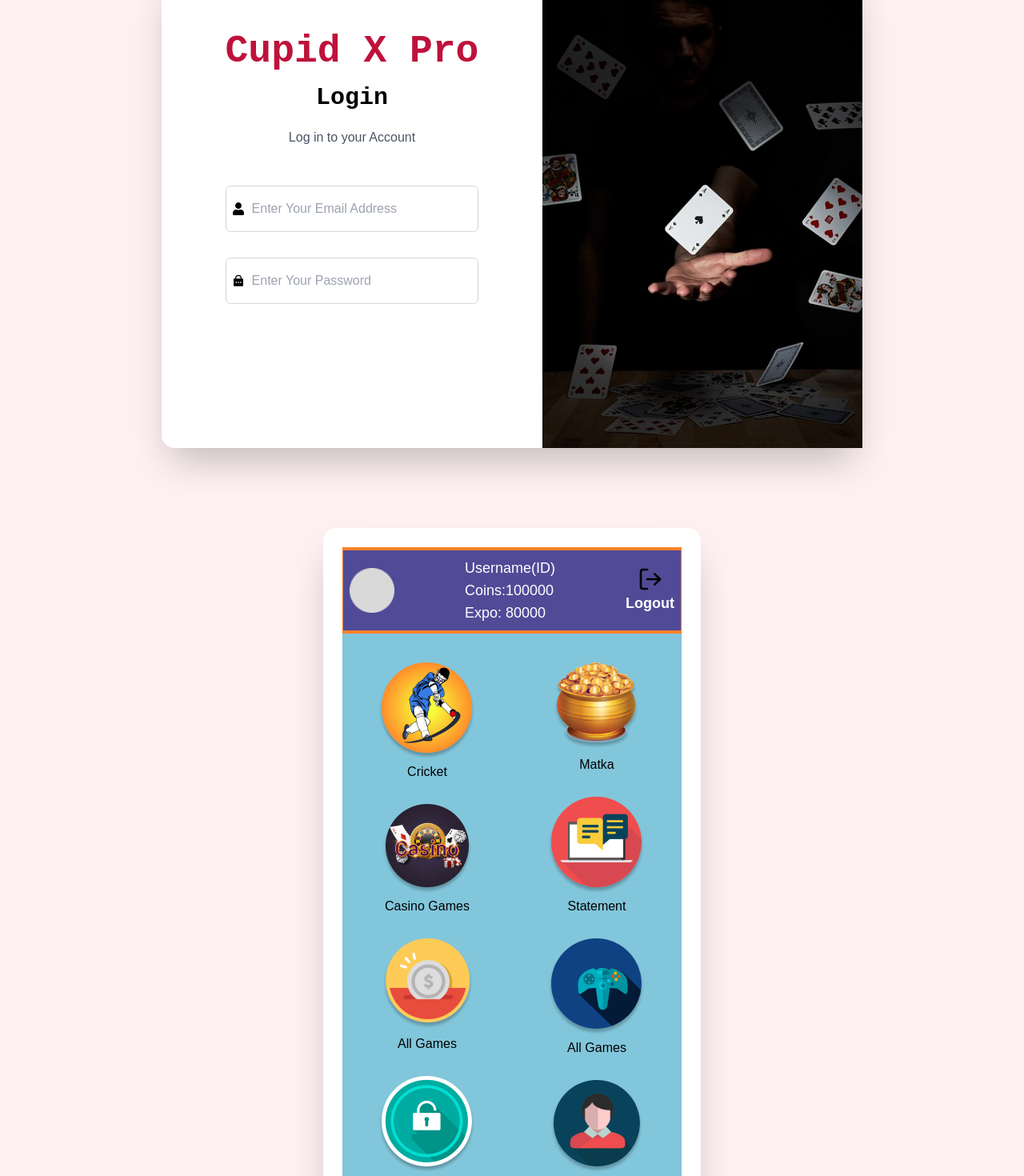
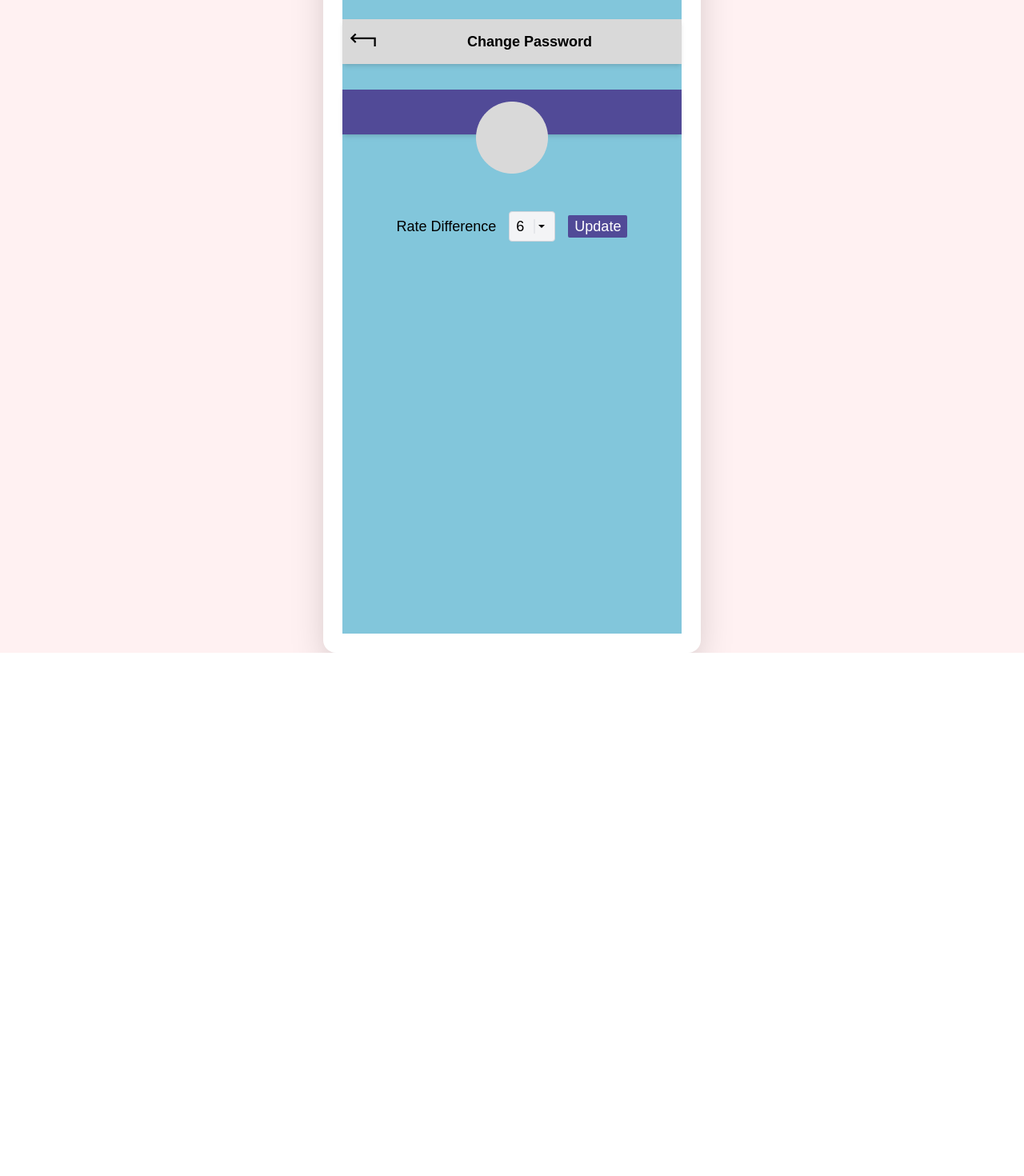
Before and after one commit to visioninhope/9xpro-betting-site, a React (Vite) app: page /myprofile in a window 1280 px wide. Shown: the part 140-1610 px from the top of the page at 80% size. After the commit the page ends 956 px from the top, so only its background shows below. Built offline with nearby package versions, Linux system fonts and the light colour scheme.

Commit message:
Pages connected with Link component from React Router DOM

```diff
--- a/src/App.jsx
+++ b/src/App.jsx
@@ -8,32 +8,38 @@ import Header from "./components/Header.jsx";
 import Allgames from "./pages/Allgames.jsx";
 import Ledger from "./pages/Ledger.jsx";
 import ChangePassword from "./pages/ChangePassword.jsx";
+import Profile from "./pages/Profile.jsx";
 
 import { BrowserRouter, Routes, Route } from "react-router-dom";
 
 function App() {
   return (
+    // <>
+    //   <Login />
+    //   <Index />
+    //   <Casinogame />
+    //   <Matka />
+    //   <Statement />
+    //   <Allgames />
+    //   <Ledger />
+    //   <ChangePassword />
+    //   <Profile />
+    // </>
+
     <>
-      <Login />
-      <Index />
-      <Casinogame />
-      <Matka />
-      <Statement />
-      <Allgames />
-      <Ledger />
-      <ChangePassword />
+      <BrowserRouter>
+        <Routes>
+          <Route path="/" element={<Index />} />
+          <Route path="/casinogame" element={<Casinogame />} />
+          <Route path="/matka" element={<Matka />} />
+          <Route path="/statement" element={<Statement />} />
+          <Route path="/myledger" element={<Ledger />} />
+          <Route path="/allgames" element={<Allgames />} />
+          <Route path="/changepassword" element={<ChangePassword />} />
+          <Route path="/myprofile" element={<Profile />} />
+        </Routes>
+      </BrowserRouter>
     </>
-
-    // <>
-    //   <BrowserRouter>
-    //     <Routes>
-    //       <Route path="/" element={<Index />} />
-    //       <Route path="/casinogame" element={<Casinogame />} />
-    //       <Route path="/matka" element={<Matka />} />
-    //       <Route path="/statement" element={<Statement/>} />
-    //     </Routes>
-    //   </BrowserRouter>
-    // </>
   );
 }
 
--- a/src/pages/ChangePassword.jsx
+++ b/src/pages/ChangePassword.jsx
@@ -11,7 +11,7 @@ function ChangePassword() {
           {/* Header */}
           <Header />
           {/* Hero Section */}
-          <div className="relative bg-[#82c6db] w-full pb-8">
+          <div className="relative bg-[#82c6db] w-full pb-8 min-h-screen">
             <div className="bg-[#d9d9d9] w-full h-11 mt-4 md:h-14 md:mt-8 shadow-md flex ">
               <IoReturnUpBackSharp className="flex w-6 h-6 mt-2 ml-2 md:w-9 md:h-9" />
 
@@ -20,9 +20,9 @@ function ChangePassword() {
               </span>
             </div>
 
-            <div class="mb-6 mt-10 mx-auto flex flex-col justify-center items-start ml-10 ">
+            <div className="flex flex-col items-start justify-center mx-auto mt-10 mb-6 ml-10 ">
               <label
-                for="default-input"
+
                 className="items-start justify-start block mb-2 text-sm font-semibold text-gray-900 text"
               >
                 OLD PASSWORD
@@ -30,14 +30,14 @@ function ChangePassword() {
 
               <input
                 type="text"
-                id="default-input"
+
                 className="bg-[#82c6db] border border-black text-gray-900 text-sm rounded-lg focus:ring-blue-500 focus:border-blue-500 block w-3/4 p-2"
               />
             </div>
 
-            <div class="mb-6 mt-10 mx-auto flex flex-col justify-center items-start ml-10 ">
+            <div className="flex flex-col items-start justify-center mx-auto mt-10 mb-6 ml-10 ">
               <label
-                for="default-input"
+
                 className="items-start justify-start block mb-2 text-sm font-semibold text-gray-900 text"
               >
                 NEW PASSWORD
@@ -45,14 +45,14 @@ function ChangePassword() {
 
               <input
                 type="text"
-                id="default-input"
+
                 className="bg-[#82c6db] border border-black text-gray-900 text-sm rounded-lg focus:ring-blue-500 focus:border-blue-500 block w-3/4 p-2"
               />
             </div>
 
-            <div class="mb-6 mt-10 mx-auto flex flex-col justify-center items-start ml-10 ">
+            <div className="flex flex-col items-start justify-center mx-auto mt-10 mb-6 ml-10 ">
               <label
-                for="default-input"
+
                 className="items-start justify-start block mb-2 text-sm font-semibold text-gray-900 text"
               >
                 CONFIRM PASSWORD
@@ -60,7 +60,7 @@ function ChangePassword() {
 
               <input
                 type="text"
-                id="default-input"
+
                 className="bg-[#82c6db] border border-black text-gray-900 text-sm rounded-lg focus:ring-blue-500 focus:border-blue-500 block w-3/4 p-2"
               />
             </div>
--- a/src/pages/Index.jsx
+++ b/src/pages/Index.jsx
@@ -1,4 +1,5 @@
 import React from "react";
+import { Link } from "react-router-dom";
 
 import Header from "../components/Header";
 
@@ -17,24 +18,38 @@ function Index() {
             <div className="flex flex-col items-center justify-center w-1/2 m-auto mt-8 space-y-6">
               <img src="/assets/cricket_logo1.png" alt="" className="p-1" />
               Cricket
+              <Link to="/casinogame" className="flex flex-col items-center">
                 <img src="/assets/casino-games.png" alt="" className="p-1" />
                 Casino Games
+              </Link>
+              <Link to="/myledger" className="flex flex-col items-center">
                 <img src="/assets/ledger.png" alt="" className="p-1" />
-              All Games
+                My Ledger
+              </Link>
+              <Link to="/changepassword" className="flex flex-col items-center">
                 <img src="/assets/change-password.png" alt="" className="p-1" />
-              My Profile
+                Change Password
+              </Link>
             </div>
 
             {/* 2nd Column */}
             <div className="flex flex-col items-center justify-center w-1/2 m-auto mt-8 space-y-6">
+              <Link to="/matka" className="flex flex-col items-center">
                 <img src="/assets/matka.png" alt="" className="p-1" />
                 Matka
+              </Link>
+              <Link to="/statement" className="flex flex-col items-center">
                 <img src="/assets/statement.png" alt="" className="p-1" />
                 Statement
+              </Link>
+              <Link to="/allgames" className="flex flex-col items-center">
                 <img src="/assets/all-games.png" alt="" className="p-1" />
                 All Games
+              </Link>
+              <Link to="/myprofile" className="flex flex-col items-center">
                 <img src="/assets/myprofile.png" alt="" className="p-1" />
                 My Profile
+              </Link>
             </div>
           </div>
         </div>
--- /dev/null
+++ b/src/pages/Profile.jsx
@@ -0,0 +1,77 @@
+import React, { useState } from "react";
+import Header from "../components/Header";
+import { IoReturnUpBackSharp } from "react-icons/io5";
+import { IoMdArrowDropdown } from "react-icons/io";
+import { IoMdArrowDropup } from "react-icons/io";
+
+function Profile() {
+  const [isOpen, setIsOpen] = useState(false);
+
+  return (
+    <>
+      <div className="flex items-center justify-center min-h-screen bg-rose-50">
+        {/* Card Container */}
+        <div className="relative flex flex-col m-6 shadow-2xl md:bg-white md:p-6 rounded-2xl md:space-y-0 md:m-0">
+          {/* Header */}
+          <Header />
+          {/* Hero Section */}
+          <div className="relative bg-[#82c6db] w-full pb-8 min-h-screen">
+            <div className="bg-[#d9d9d9] w-full h-11 mt-4 md:h-14 md:mt-8 shadow-md flex ">
+              <IoReturnUpBackSharp className="flex w-6 h-6 mt-2 ml-2 md:w-9 md:h-9" />
+
+              <span className="flex items-center justify-center m-auto font-sans font-semibold md:text-lg">
+                Change Password
+              </span>
+            </div>
+            <div className="bg-[#514a97] w-full h-14 mt-6 md:h-14 md:mt-8 shadow-md flex relative items-center justify-center">
+              <img
+                src="/assets/bigLogo.png"
+                alt=""
+                className="absolute mt-16"
+              />
+            </div>
+
+            <div className="flex flex-col items-center justify-center mt-24 text-base md:text-lg">
+              <div class="relative flex gap-4 justify-center items-center">
+                <span>Rate Difference</span>
+
+                {/* Trigger button for the dropdown */}
+                <button
+                  onClick={() => setIsOpen((prev) => !prev)}
+                  className="flex items-center justify-center px-2 py-1 mx-auto bg-gray-100 border border-gray-300 rounded"
+                >
+                  6
+                  {!isOpen ? (
+                    <IoMdArrowDropdown className="ml-3 border-l-2 " />
+                  ) : (
+                    <IoMdArrowDropup className="" />
+                  )}
+                </button>
+
+                {/*  Dropdown content */}
+                <div class="absolute hidden mt-2 bg-white border border-gray-300 rounded">
+                  {/* Dropdown items */}
+                  <a href="#" class="block px-4 py-2 text-gray-700">
+                    Item 1
+                  </a>
+                  <a href="#" class="block px-4 py-2 text-gray-700">
+                    Item 2
+                  </a>
+                  <a href="#" class="block px-4 py-2 text-gray-700">
+                    Item 3
+                  </a>
+                </div>
+
+                <button className="text-white bg-[#514a97] px-2 rounded-sm">
+                  Update
+                </button>
+              </div>
+            </div>
+          </div>
+        </div>
+      </div>
+    </>
+  );
+}
+
+export default Profile;
```
Also changed, not shown: public/assets/bigLogo.png (added). Lines whose indentation alone changed are shown as unchanged.
